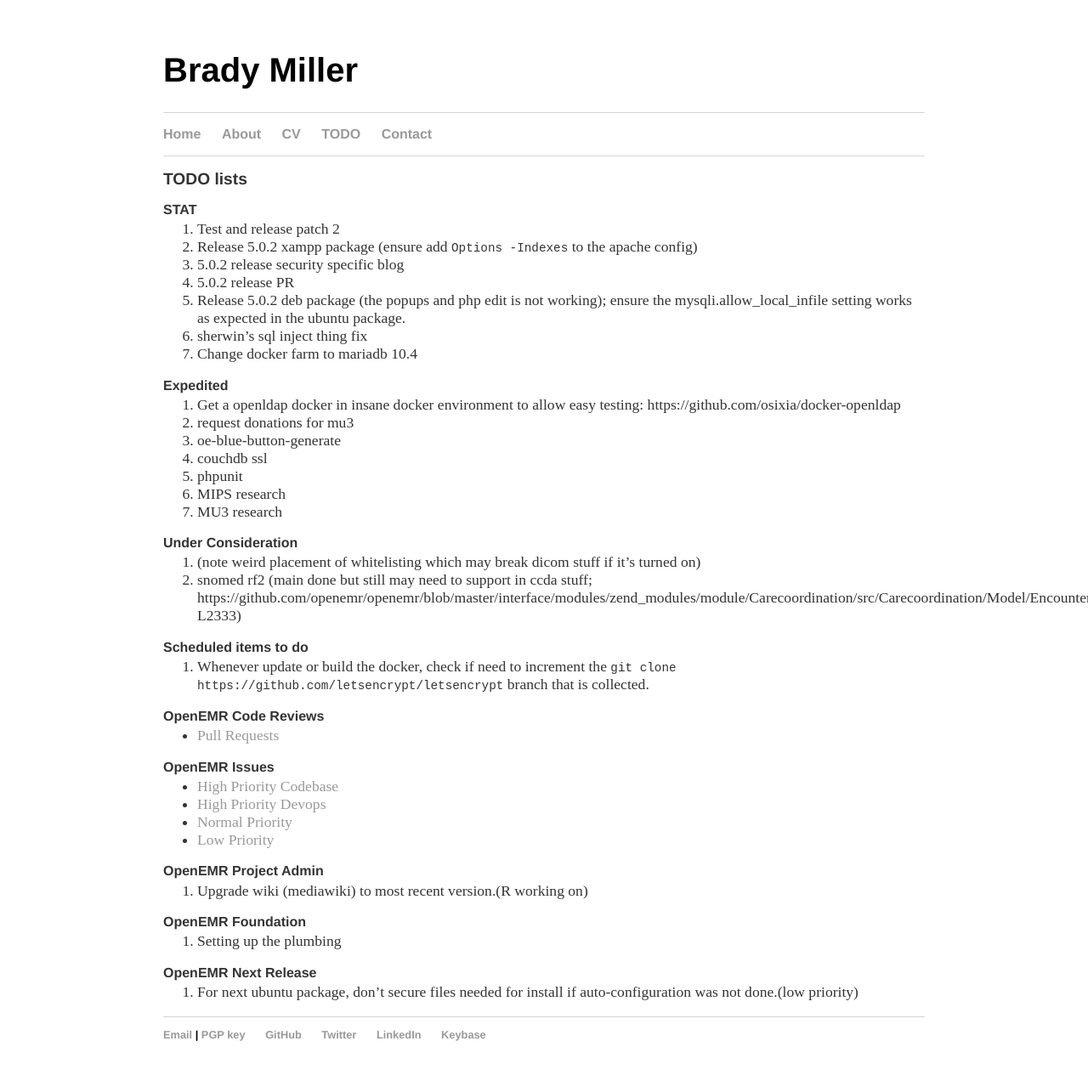
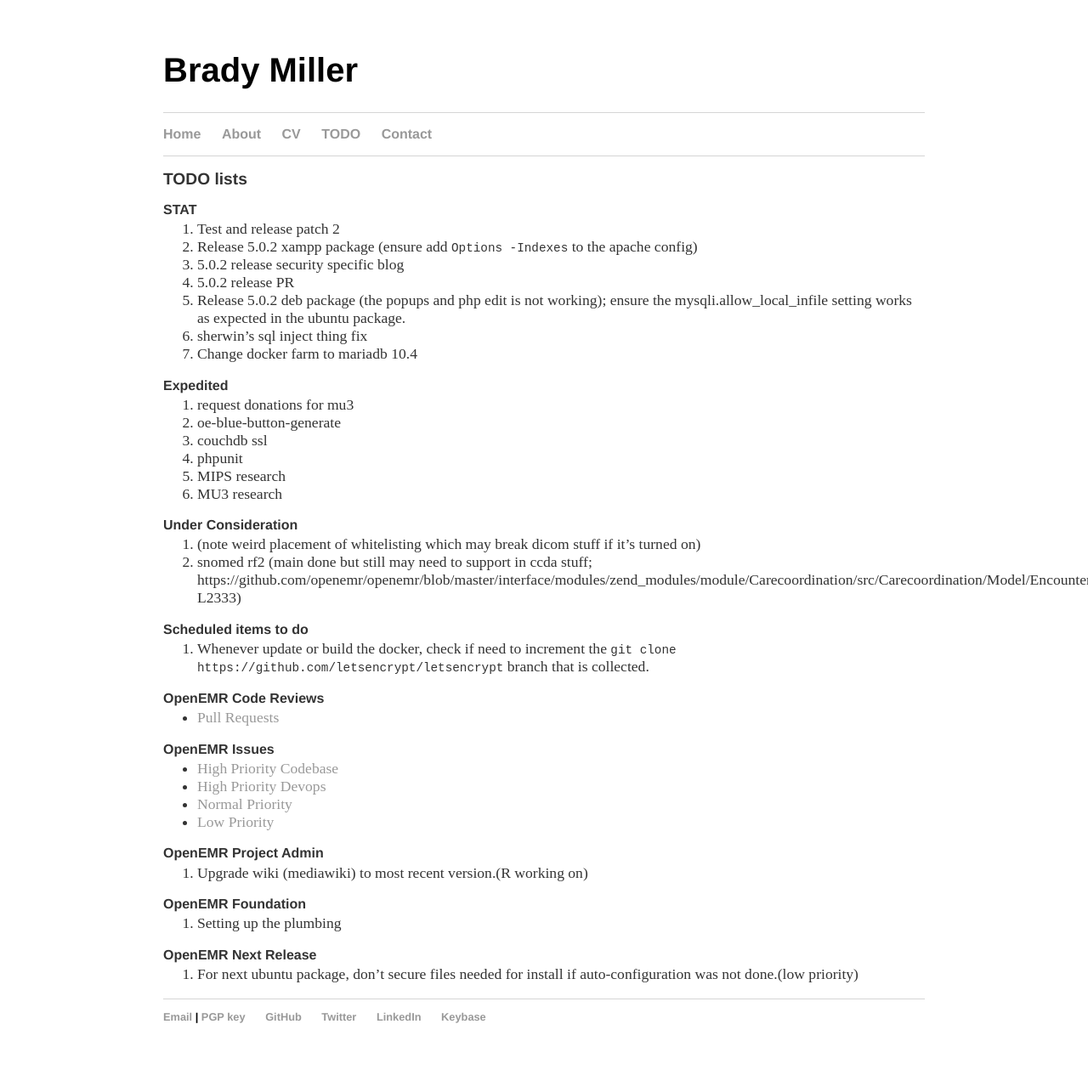
Before and after one commit to bradymiller/bradymiller.github.io, a Jekyll site: the page built from todo/index.md, in a window 1280 px wide. Shown: the whole page at 85% size. Built offline with Jekyll 4.4.1, drawn with Linux system fonts in a browser that asks for light colours; our own code applies the rules of GitHub Pages for plain Markdown files; after the commit the page ends 1264 px from its top, so only the background shows below that.

Commit message:
Update index.md

```diff
--- a/todo/index.md
+++ b/todo/index.md
@@ -13,7 +13,6 @@
 1. Change docker farm to mariadb 10.4
 
 ### Expedited
-1. Get a openldap docker in insane docker environment to allow easy testing: https://github.com/osixia/docker-openldap
 1. request donations for mu3
 1. oe-blue-button-generate
 1. couchdb ssl
```
